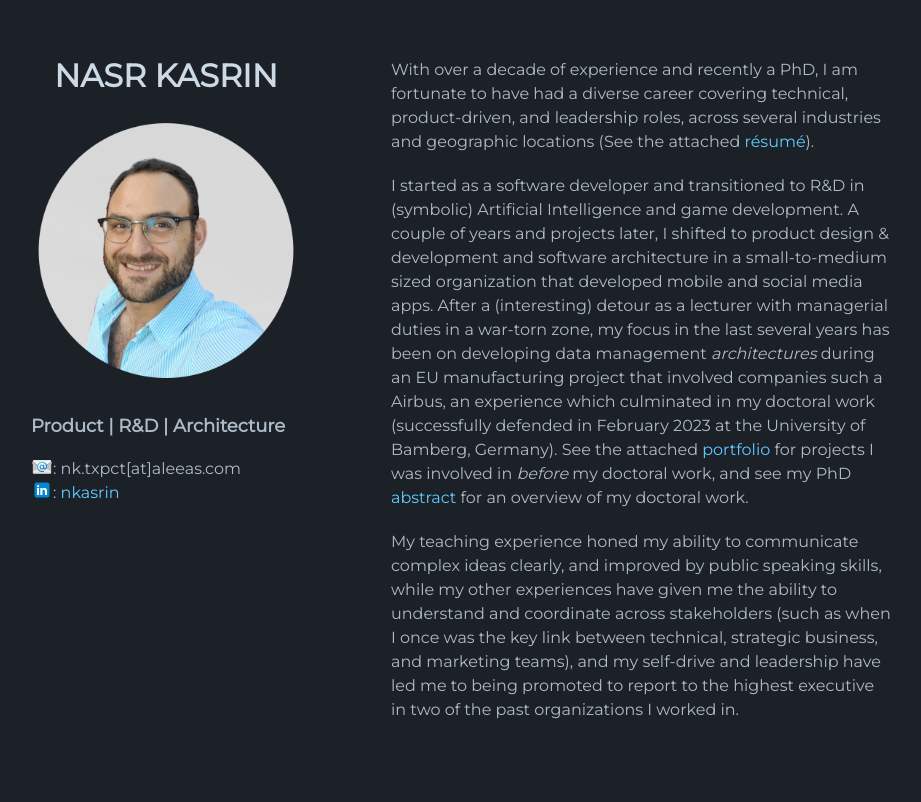
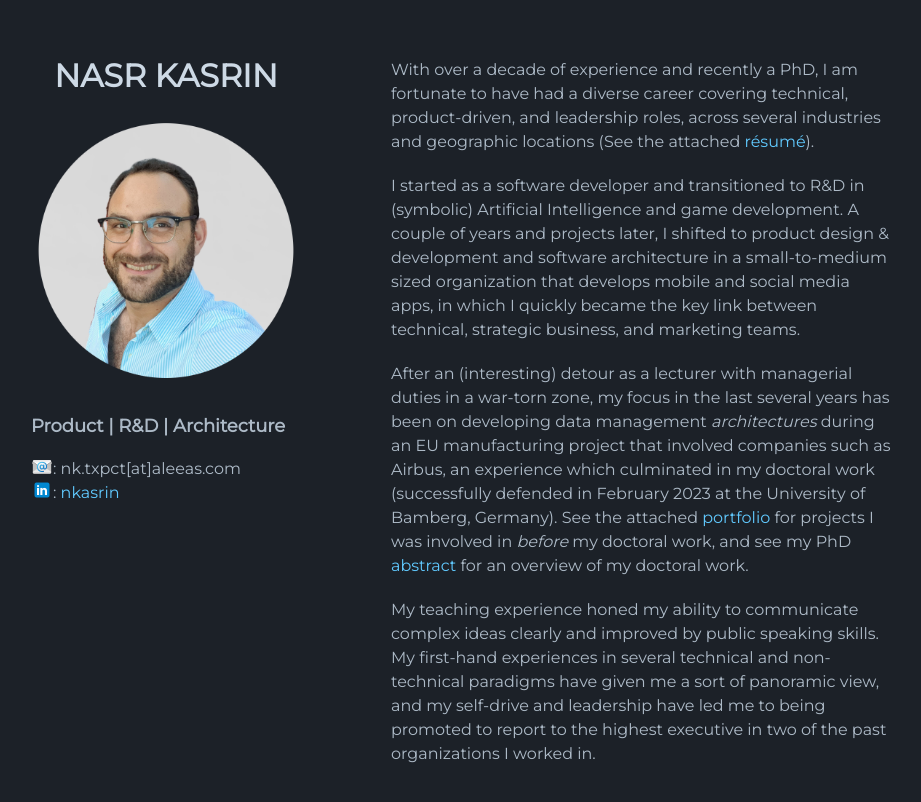
Before and after one commit to n42r/n42r.github.io, a Jekyll site: the page built from index.md, in a window 1280 px wide. Shown: the top 802 px of the page, without its empty margins (179-1100 px from the left). Built offline with Jekyll 4.4.1, drawn with Linux system fonts in a browser that asks for light colours; the repository's description, which GitHub fills in, is left out.

Commit message:
small fixes in main text

```diff
--- a/index.md
+++ b/index.md
@@ -2,10 +2,11 @@
 layout: default
 ---
 
-
 With over a decade of experience and recently a PhD, I am fortunate to have had a diverse career covering technical, product-driven, and leadership roles, across several industries and geographic locations (See the attached [résumé](https://raw.githubusercontent.com/n42r/n42r.github.io/main/assets/pdf/kasrin_resume_2023_04.pdf)).
 
 
-I started as a software developer and transitioned to R&D in (symbolic) Artificial Intelligence and game development. A couple of years and projects later, I shifted to product design & development and software architecture in a small-to-medium sized organization that developed mobile and social media apps. After a (interesting) detour as a lecturer with managerial duties in a war-torn zone, my focus in the last several years has been on developing data management *architectures* during an EU manufacturing project that involved companies such a Airbus, an experience which culminated in my doctoral work (successfully defended in February 2023 at the University of Bamberg, Germany). See the attached [portfolio](https://raw.githubusercontent.com/n42r/n42r.github.io/main/assets/pdf/kasrin_protfolio_upgraded_23.pdf) for projects I was involved in *before* my doctoral work, and see my PhD [abstract](https://n42r.github.io/phd) for an overview of my doctoral work.
+I started as a software developer and transitioned to R&D in (symbolic) Artificial Intelligence and game development. A couple of years and projects later, I shifted to product design & development and software architecture in a small-to-medium sized organization that develops mobile and social media apps, in which I quickly became the key link between technical, strategic business, and marketing teams.
 
-My teaching experience honed my ability to communicate complex ideas clearly, and improved by public speaking skills, while my other experiences have given me the ability to understand and coordinate across stakeholders (such as when I once was the key link between technical, strategic business, and marketing teams), and my self-drive and leadership have led me to being promoted to report to the highest executive in two of the past organizations I worked in.
+After an (interesting) detour as a lecturer with managerial duties in a war-torn zone, my focus in the last several years has been on developing data management *architectures* during an EU manufacturing project that involved companies such as Airbus, an experience which culminated in my doctoral work (successfully defended in February 2023 at the University of Bamberg, Germany). See the attached [portfolio](https://raw.githubusercontent.com/n42r/n42r.github.io/main/assets/pdf/kasrin_protfolio_upgraded_23.pdf) for projects I was involved in *before* my doctoral work, and see my PhD [abstract](https://n42r.github.io/phd) for an overview of my doctoral work.
+
+My teaching experience honed my ability to communicate complex ideas clearly and improved by public speaking skills. My first-hand experiences in several technical and non-technical paradigms have given me a sort of panoramic view, and my self-drive and leadership have led me to being promoted to report to the highest executive in two of the past organizations I worked in.
```
